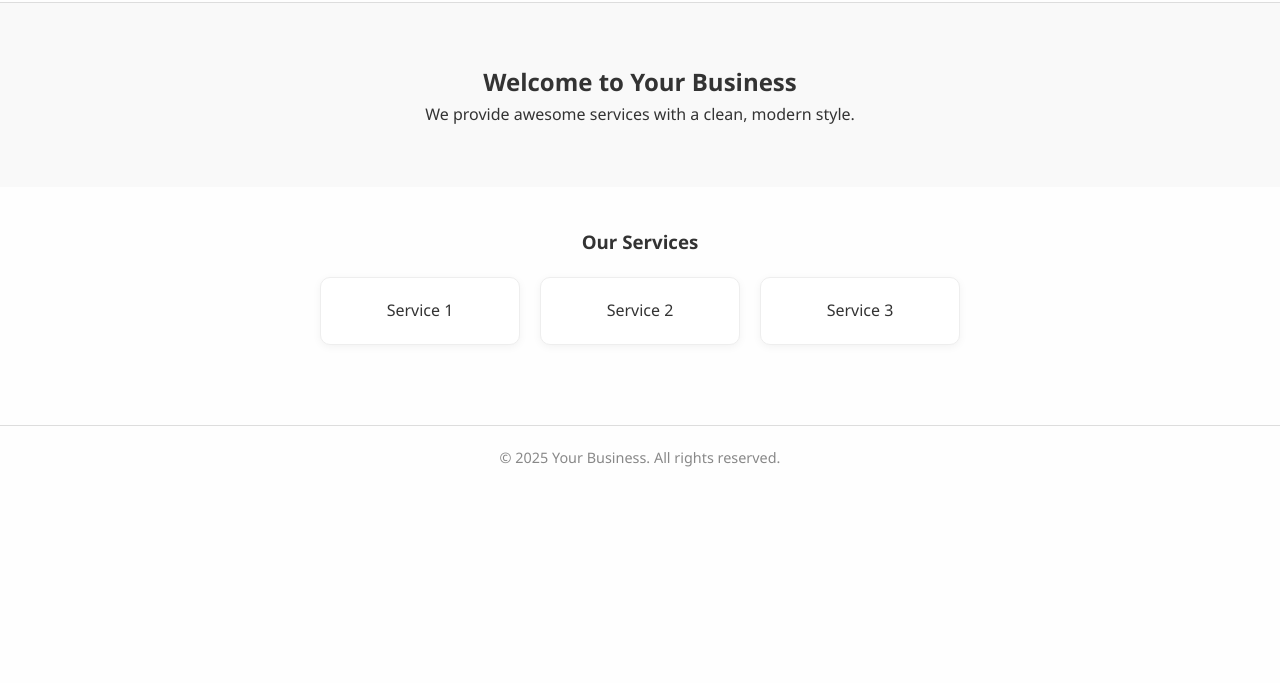
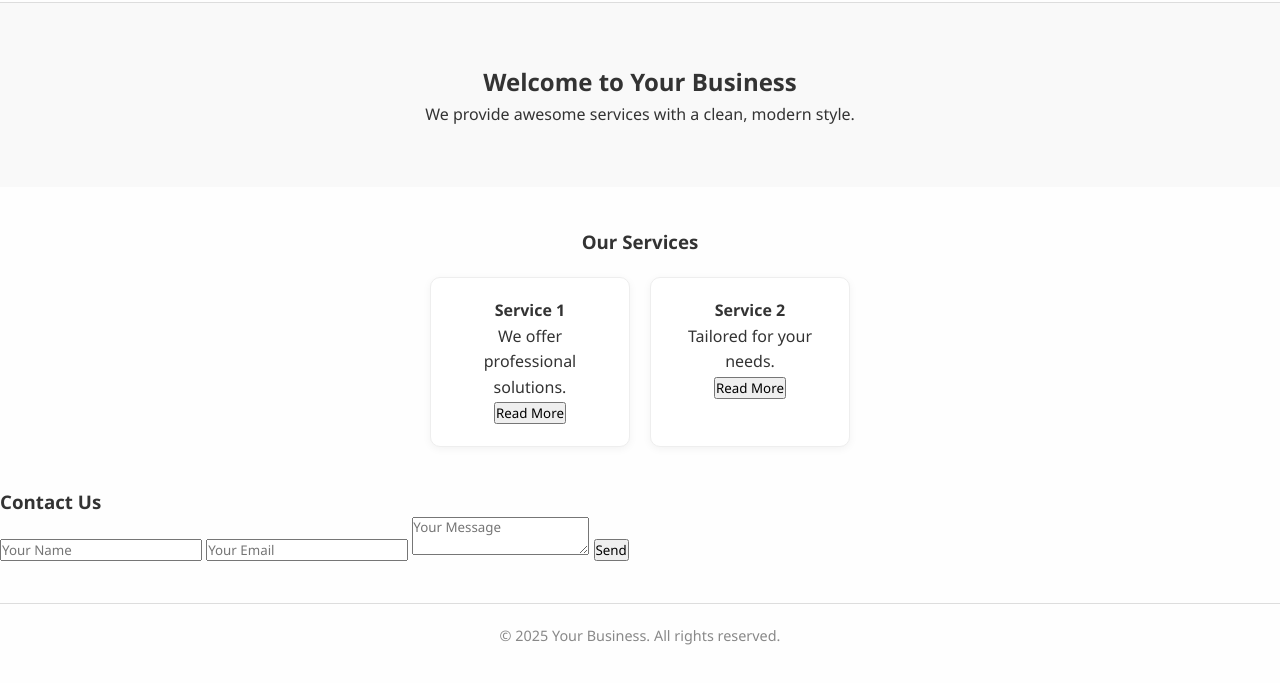
Before and after one commit to websitesbyrm/WebsitesByRM, a plain HTML site: page index.html in a window 1280 px wide. Shown: the part 89-772 px from the top of the page. Drawn offline with Linux system fonts and the light colour scheme.

Commit message:
Update index.html

```diff
--- a/index.html
+++ b/index.html
@@ -20,21 +20,49 @@
   <main>
     <section class="hero">
       <h2>Welcome to Your Business</h2>
+      <p id="greeting"></p>
       <p>We provide awesome services with a clean, modern style.</p>
     </section>
 
     <section class="services">
       <h3>Our Services</h3>
       <div class="service-cards">
-        <div class="card">Service 1</div>
-        <div class="card">Service 2</div>
-        <div class="card">Service 3</div>
+        <div class="card">
+          <h4>Service 1</h4>
+          <p>
+            We offer professional solutions.
+            <span id="more1" style="display:none;"> Our team ensures quality with every step.</span>
+          </p>
+          <button onclick="toggleReadMore('more1', this)">Read More</button>
+        </div>
+
+        <div class="card">
+          <h4>Service 2</h4>
+          <p>
+            Tailored for your needs.
+            <span id="more2" style="display:none;"> We customize everything to your goals.</span>
+          </p>
+          <button onclick="toggleReadMore('more2', this)">Read More</button>
+        </div>
       </div>
+    </section>
+
+    <section class="contact">
+      <h3>Contact Us</h3>
+      <form onsubmit="return validateForm()">
+        <input type="text" id="name" placeholder="Your Name" required />
+        <input type="email" id="email" placeholder="Your Email" required />
+        <textarea id="message" placeholder="Your Message" required></textarea>
+        <button type="submit">Send</button>
+      </form>
+      <p id="formMessage"></p>
     </section>
   </main>
 
   <footer>
     <p>&copy; 2025 Your Business. All rights reserved.</p>
   </footer>
+
+  <script src="script.js"></script>
 </body>
 </html>
```
